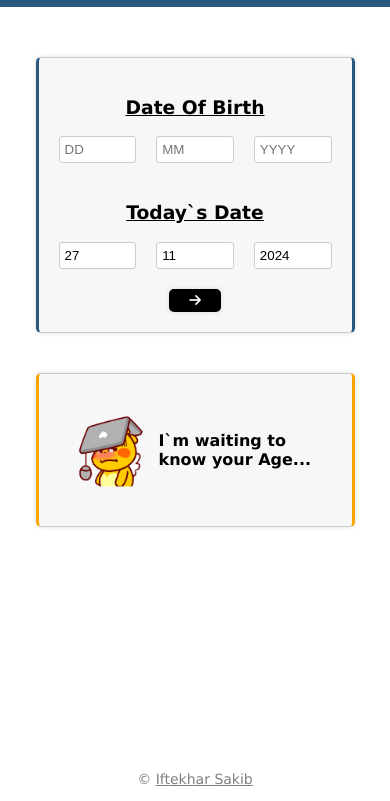
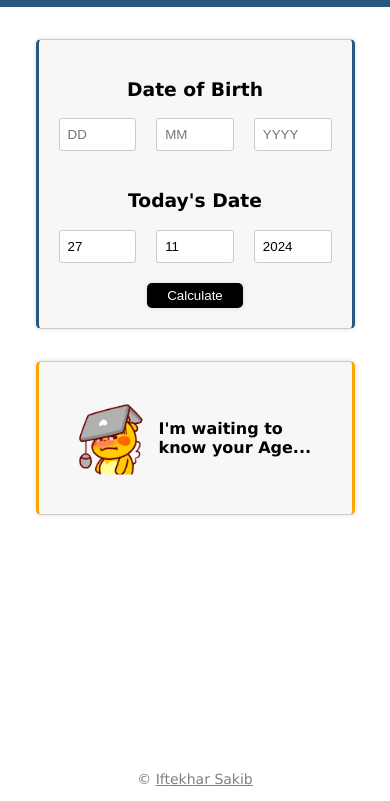
Before and after one commit to ihSakib/Age-Calculator, a plain HTML site: page index.html in a window 390 px wide. Shown: the part 43-844 px from the top of the page. Drawn offline with Linux system fonts and the light colour scheme.

Commit message:
code optimized

```diff
--- a/age.css
+++ b/age.css
@@ -1,33 +1,39 @@
+/* General Styles */
+body {
+  font-family: Verdana, sans-serif;
+  margin: 0;
+  box-sizing: border-box;
+  display: flex;
+  flex-flow: column nowrap;
+  justify-content: space-between;
+  min-height: 100dvh;
+}
 
-body {
-    font-family: Verdana, sans-serif;    margin: 0;
-
-    box-sizing: border-box;
-position: relative;
-margin: 0;
-}
 header {
   text-align: center;
   background-color: #285880;
   padding: 10px;
+}
 
-  }
-footer{
-position: absolute;
-bottom: 0;
-width: 100%;
-text-align: center;
-color:grey;
-}
-h1{
+h1 {
   text-align: center;
   color: white;
   margin: 0;
+  font-size: 28px; /* Default font size */
+}
 
-}
-a{
+footer {
+  width: 100%;
+  text-align: center;
   color: grey;
 }
+
+/* Link Styles */
+a {
+  color: grey;
+}
+
+/* Form Sections */
 .birth,
 .today {
   display: flex;
@@ -36,30 +42,42 @@ a{
   margin-bottom: 20px;
 }
 
+/* Main Section */
 .main {
   width: 80%;
-    margin: auto;
-    margin-top:50px ;
+  margin: 50px auto 0;
   padding: 20px;
   border: 1px solid #ccc;
   background-color: rgba(0, 0, 0, 0.03);
-
   border-radius: 5px;
   display: flex;
   flex-direction: column;
   align-items: center;
   box-shadow: 0px 0px 5px gainsboro;
-    border-left: 3px solid  #285880;
-    border-right: 3px solid  #285880;
-
+  border-left: 3px solid #285880;
+  border-right: 3px solid #285880;
 }
 
-label {
-    display: block;
-    width: ;
-    padding-left: 2;
+.result {
+  width: 80%;
+  margin: 40px auto 0;
+  padding: 10px 20px;
+  border: 1px solid #ccc;
+  border-radius: 5px;
+  background-color: rgba(0, 0, 0, 0.03);
+  box-shadow: 0px 0px 5px gainsboro;
+  border-left: 3px solid orange;
+  border-right: 3px solid orange;
 }
 
+.result h3 {
+  display: flex;
+  align-items: center;
+  justify-content: center;
+  text-decoration: none;
+}
+
+/* Input and Button Styles */
 input {
   width: 100%;
   padding: 8px;
@@ -68,88 +86,62 @@ input {
   border-radius: 3px;
 }
 
- h3 {
-    text-decoration: underline;
-}
-button{
+button {
   background-color: black;
-    border: 1px solid #ccc;
-    box-shadow: 0px 0px 5px gainsboro;
-
-    color:white;
+  color: white;
   font-weight: 500;
-    outline: none;
+  padding: 5px 20px;
   border: none;
-    padding: 5px 20px;
-    border-radius: 5px;
-}
-/*////////////////////////////////////////////////*/
-.result{
-    width: 80%;
-    padding: 10px 20px;
-    margin: auto;
-    margin-top:40px ;
-
-    border: 1px solid #ccc;
   border-radius: 5px;
   box-shadow: 0px 0px 5px gainsboro;
-    border-left: 3px solid orange;
-    border-right: 3px solid orange;
-    background-color: rgba(0, 0, 0, 0.03);
-
-
+  cursor: pointer;
 }
 
+button:hover {
+  background-color: #444;
+}
 
-.result h3 {
-    text-decoration: none;
-    display: flex;
-    align-items: center;
-    justify-content: center;
+/* Miscellaneous */
+h3 {
+  /* text-decoration: underline; */
+}
 
-}
-img{
+img {
   width: 100px;
   height: 100px;
+}
 
-}
-label{
+label {
   display: none;
 }
-/********************************/
-@media only screen and (max-width: 500px) {
-    body{
 
-    }
-    input{
-        padding: 5;
-    }
-    .main,.result{
-        width: 70%;
-    }
-    .result h3{
-        font-size: 16px;
-    }
-    h1{
-        font-size: 26px;
-
-
-
-    }
-    footer p{
-        font-size: 14px;
-
-    }
-
-  }
-
-  /************************/
+/* Confetti Canvas */
 canvas#confetti {
   position: fixed;
   width: 100%;
   height: 100%;
-    top: 0px;
-    left: 0px;
+  inset: 0;
   z-index: 1000;
   pointer-events: none;
 }
+
+/* Responsive Styles */
+@media only screen and (max-width: 768px) {
+  .main,
+  .result {
+    width: 70%;
+    margin-top: 2rem;
+  }
+
+  h1 {
+    font-size: 26px;
+  }
+
+  .result h3 {
+    font-size: 16px;
+  }
+
+  footer p {
+    font-size: 14px;
+  }
+}
--- a/age.js
+++ b/age.js
@@ -34,20 +34,20 @@ function calculateAge() {
   let ageMonths = m2 - m1;
   let ageDays = d2 - d1;
 
-  if (ageDays < 0) {
-    ageMonths--;
-    const daysInLastMonth = new Date(y2, m2 - 1, 0).getDate();
-    ageDays += daysInLastMonth;
-  }
-
   if (ageMonths < 0) {
     ageYears--;
     ageMonths += 12;
   }
 
+  if (ageDays < 0) {
+    ageMonths--;
+    const daysInLastMonth = new Date(y2, m2 - 1, 0).getDate();
+    ageDays = daysInLastMonth - d1 + d2;
+  }
+
   // Display result
   document.getElementById("result").innerHTML = `
-    <img src="sticker_25.gif" alt="Celebration Sticker">
+    <img src="./img/sticker_25.gif" alt="Celebration Sticker">
     You are ${ageYears} years, ${ageMonths} months, and ${ageDays} days old.
   `;
 
--- a/index.html
+++ b/index.html
@@ -1,57 +1,103 @@
-<!DO placeholder="" Cid="" TYPE html>
+<!DOCTYPE html>
 <html lang="en">
-
   <head>
-        <meta charset="UTF-8">
-        <meta name="google-site-verification" content="1Wvqbv4wuif2_zekKDFoKArSSaDLhQnhdfrwLAw77p0" />
-        <meta name="viewport" content="width=device-width, initial-scale=1.0">
+    <meta charset="UTF-8" />
+    <meta name="viewport" content="width=device-width, initial-scale=1.0" />
+    <meta
+      name="google-site-verification"
+      content="1Wvqbv4wuif2_zekKDFoKArSSaDLhQnhdfrwLAw77p0"
+    />
     <title>Age Calculator</title>
-        <link rel="stylesheet" href="https://cdnjs.cloudflare.com/ajax/libs/font-awesome/6.5.1/css/all.min.css"
+    <!-- Font Awesome for Icons -->
+    <link
+      rel="stylesheet"
+      href="https://cdnjs.cloudflare.com/ajax/libs/font-awesome/6.5.1/css/all.min.css"
       integrity="sha512-DTOQO9RWCH3ppGqcWaEA1BIZOC6xxalwEsw9c2QQeAIftl+Vegovlnee1c9QX4TctnWMn13TZye+giMm8e2LwA=="
-            crossorigin="anonymous" referrerpolicy="no-referrer" />
-        <link rel="stylesheet" href="age.css">
+      crossorigin="anonymous"
+      referrerpolicy="no-referrer"
+    />
+    <!-- Custom Styles -->
+    <link rel="stylesheet" href="age.css" />
   </head>
+  <body>
     <canvas id="confetti"></canvas>
-
-    <body>
     <main>
       <header>
         <h1>Age Calculator <i class="fa-solid fa-calculator"></i></h1>
       </header>
 
-            <div class="main">
-
-                <h3>Date Of Birth</h3>
+      <section class="main">
+        <h3>Date of Birth</h3>
         <div class="birth">
-                    <div><label for="">Date</label><input placeholder="DD" id="d1" type="number"></div>
-                    <div><label for="">Month</label><input placeholder="MM" id="m1" type="number"></div>
-                    <div><label for="">Year</label><input placeholder="YYYY" id="y1" type="number"></div>
+          <div>
+            <input placeholder="DD" id="d1" type="number" aria-label="Day" />
+          </div>
+          <div>
+            <input placeholder="MM" id="m1" type="number" aria-label="Month" />
+          </div>
+          <div>
+            <input placeholder="YYYY" id="y1" type="number" aria-label="Year" />
+          </div>
         </div>
 
-                <h3>Today`s Date</h3>
+        <h3>Today's Date</h3>
         <div class="today">
-                    <div><label for="">Date</label><input placeholder="DD" id="d2" type="number" readonly></div>
-                    <div><label for="">Month</label><input placeholder="MM" id="m2" type="number" readonly></div>
-                    <div><label for="">Year</label><input placeholder="YYYY" id="y2" type="number" readonly></div>
+          <div>
+            <input
+              placeholder="DD"
+              id="d2"
+              type="number"
+              readonly
+              aria-label="Current Day"
+            />
+          </div>
+          <div>
+            <input
+              placeholder="MM"
+              id="m2"
+              type="number"
+              readonly
+              aria-label="Current Month"
+            />
+          </div>
+          <div>
+            <input
+              placeholder="YYYY"
+              id="y2"
+              type="number"
+              readonly
+              aria-label="Current Year"
+            />
+          </div>
         </div>
 
-                <div><button id="button" onclick="calculateAge()"><i class="fa-solid fa-arrow-right"></i></button></div>
-            </div>
+        <button id="button" onclick="calculateAge()">Calculate</button>
+      </section>
 
+      <section class="result">
+        <h3 id="result">
+          <img src="./img/sticker_28.gif" alt="Waiting to know your age" />
+          I'm waiting to know your Age...
+        </h3>
+      </section>
 
+    </main>
 
-
-            <div class="result">
-                <h3 placeholder="" id="result"><img src="sticker_28.gif" alt="">I`m waiting to know your Age...</h3>
-            </div>
-        </main>
     <footer>
-            <p>&copy <a target="_blank" href="https://www.facebook.com/SAKIB797">Iftekhar Sakib</a></p>
+      <p>
+        &copy;
+        <a
+          rel="noopener"
+          href="https://www.facebook.com/SAKIB797"
+          target="_blank"
+          >Iftekhar Sakib</a
+        >
+      </p>
     </footer>
 
-
+    <!-- JS Libraries -->
     <script src="https://cdn.jsdelivr.net/npm/js-confetti@latest/dist/js-confetti.browser.js"></script>
+    <!-- Custom Scripts -->
     <script src="age.js"></script>
   </body>
-
 </html>
```
Also changed, not shown: test.html (added, +11 -0 lines), img/sticker_25.gif (renamed from sticker_25.gif), img/sticker_28.gif (renamed from sticker_28.gif), img/sticker_3.gif (renamed from sticker_3.gif). Lines whose indentation alone changed are shown as unchanged.
